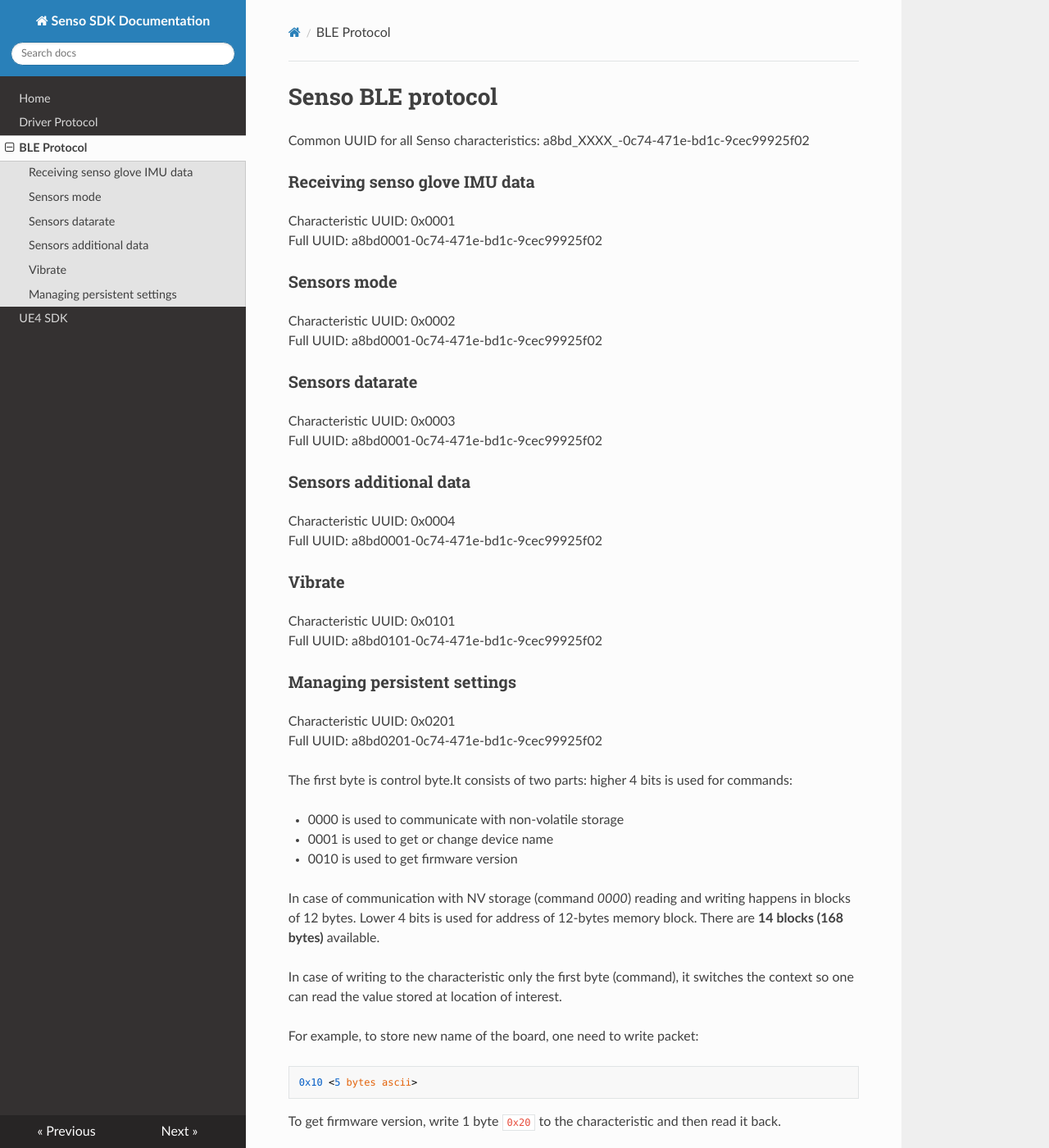
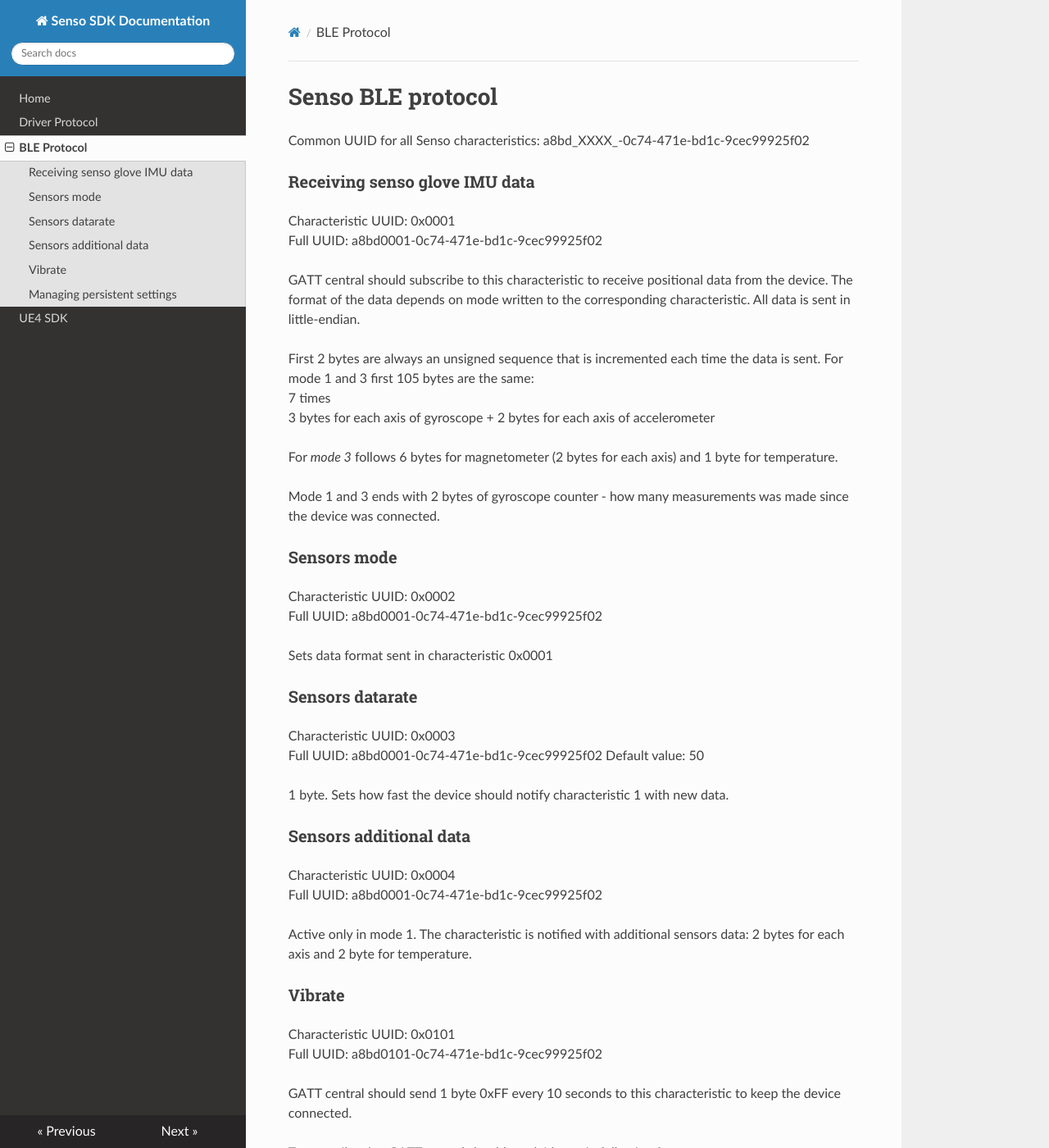
Before and after one commit to paintenzero/senso-docs, an MkDocs documentation site: the page built from docs/ble_protocol.md, in a window 1280 px wide and 1400 px high. Shown: the whole window at 82% size. Built offline with MkDocs 1.6.1, drawn with Linux system fonts in a browser that asks for light colours; nearby versions of some CDN libraries; old or Windows-style settings are respelled for this version of MkDocs; some of the changed text lies outside the part shown.

Commit message:
BLE protocol

```diff
--- a/docs/ble_protocol.md
+++ b/docs/ble_protocol.md
@@ -7,32 +7,56 @@ Common UUID for all Senso characteristics: a8bd_XXXX_-0c74-471e-bd1c-9cec99925f0
 Characteristic UUID: 0x0001
 Full UUID: a8bd0001-0c74-471e-bd1c-9cec99925f02
 
+GATT central should subscribe to this characteristic to receive positional data from the device. The format of the data depends on mode written to the corresponding characteristic. All data is sent in little-endian.
+
+First 2 bytes are always an unsigned sequence that is incremented each time the data is sent.
+For mode 1 and 3 first 105 bytes are the same:
+7 times
+3 bytes for each axis of gyroscope + 2 bytes for each axis of accelerometer
+
+For *mode 3* follows 6 bytes for magnetometer (2 bytes for each axis) and 1 byte for temperature.
+
+Mode 1 and 3 ends with 2 bytes of gyroscope counter - how many measurements was made since the device was connected.
+
 ### Sensors mode
 
 Characteristic UUID: 0x0002
 Full UUID: a8bd0001-0c74-471e-bd1c-9cec99925f02
 
+Sets data format sent in characteristic 0x0001
+
 ### Sensors datarate
 
 Characteristic UUID: 0x0003
 Full UUID: a8bd0001-0c74-471e-bd1c-9cec99925f02
+Default value: 50
+
+1 byte. Sets how fast the device should notify characteristic 1 with new data.
 
 ### Sensors additional data
 
 Characteristic UUID: 0x0004
 Full UUID: a8bd0001-0c74-471e-bd1c-9cec99925f02
 
+Active only in mode 1. The characteristic is notified with additional sensors data: 2 bytes for each axis and 2 byte for temperature.
+
 ### Vibrate
 
 Characteristic UUID: 0x0101
 Full UUID: a8bd0101-0c74-471e-bd1c-9cec99925f02
+
+GATT central should send 1 byte 0xFF every 10 seconds to this characteristic to keep the device connected.
+
+To start vibrating GATT central should send 6 bytes in following format:
+1 byte for duration in 5 milliseconds.
+5 byte patterns. 1 byte for each actuator from thumb to little. Every bit in the pattern means if the actuator should be on (1) or off (0) in the given piece of time (measured in 5 ms).
 
 ### Managing persistent settings
 
 Characteristic UUID: 0x0201
 Full UUID: a8bd0201-0c74-471e-bd1c-9cec99925f02
 
-The first byte is control byte.It consists of two parts: higher 4 bits is used for commands:
+The first byte is control byte. It consists of two parts: higher 4 bits is used for commands:
 
 - 0000 is used to communicate with non-volatile storage
 - 0001 is used to get or change device name
```
Also changed, not shown: docs/net_protocol.md (+5 -6 lines).
